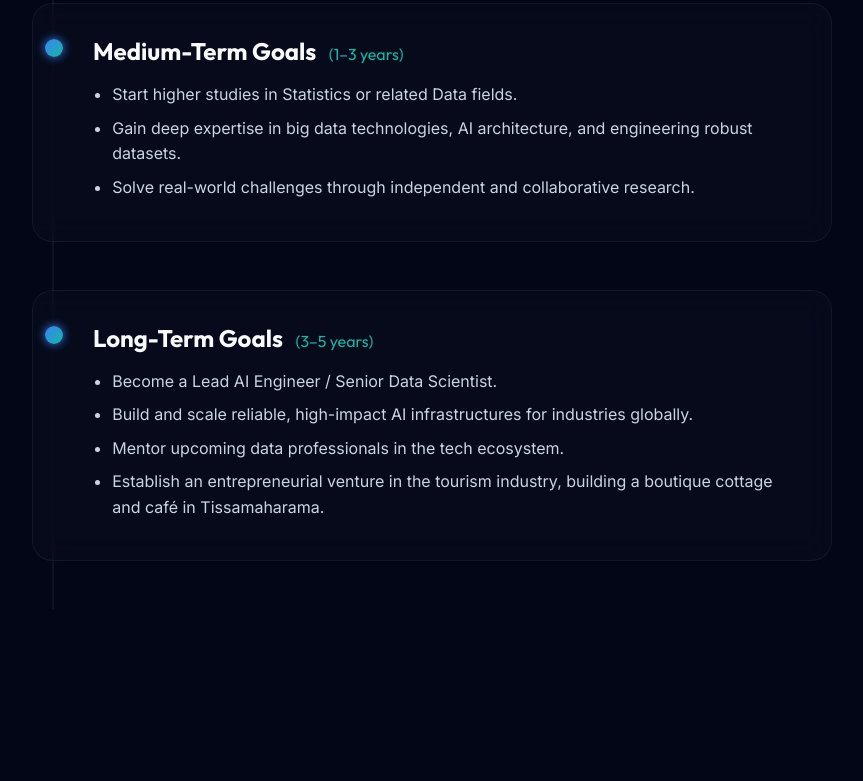
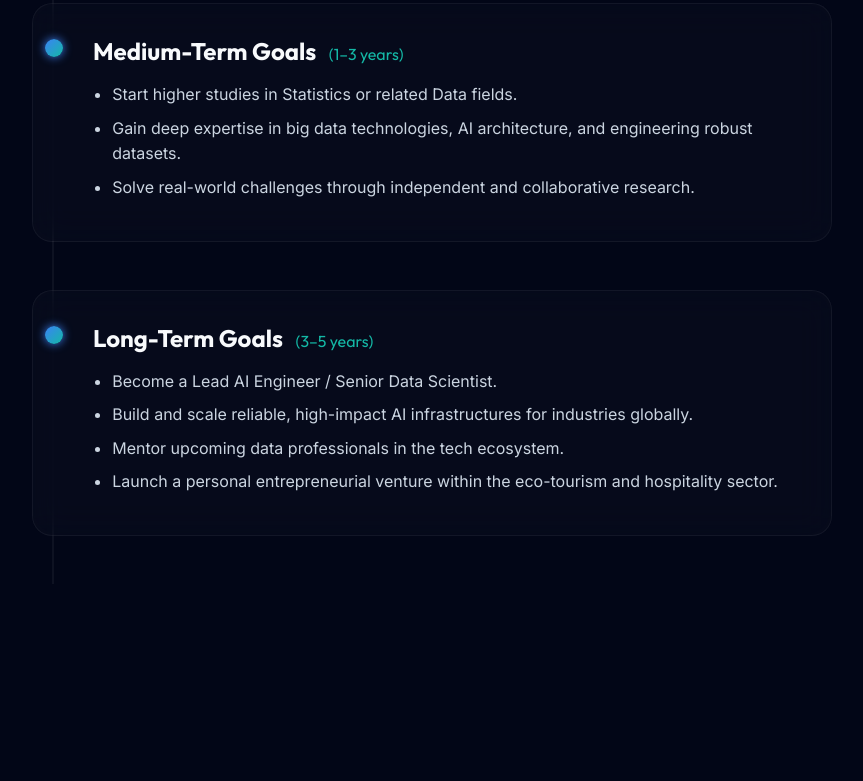
Before and after one commit to divankase/divankase.github.io, a plain HTML site: page index.html in a window 1280 px wide. Shown: the part 2392-3173 px from the top of the page, without its empty margins (208-1071 px from the left). Drawn offline with Linux system fonts and the light colour scheme.

Commit message:
Abstract entrepreneurial goal for privacy and professionalism

```diff
--- a/index.html
+++ b/index.html
@@ -132,7 +132,7 @@
                             <li>Become a Lead AI Engineer / Senior Data Scientist.</li>
                             <li>Build and scale reliable, high-impact AI infrastructures for industries globally.</li>
                             <li>Mentor upcoming data professionals in the tech ecosystem.</li>
-                            <li>Establish an entrepreneurial venture in the tourism industry, building a boutique cottage and café in Tissamaharama.</li>
+                            <li>Launch a personal entrepreneurial venture within the eco-tourism and hospitality sector.</li>
                         </ul>
                     </div>
                 </div>
```
